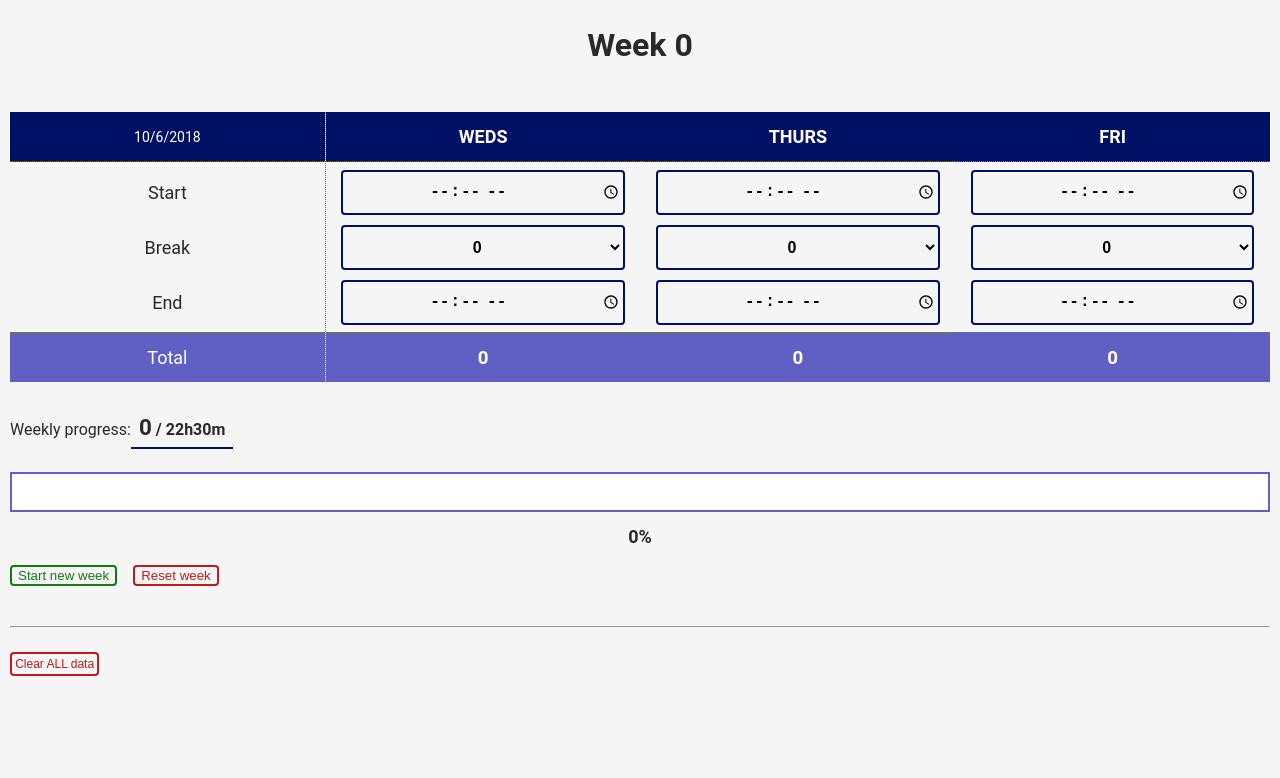
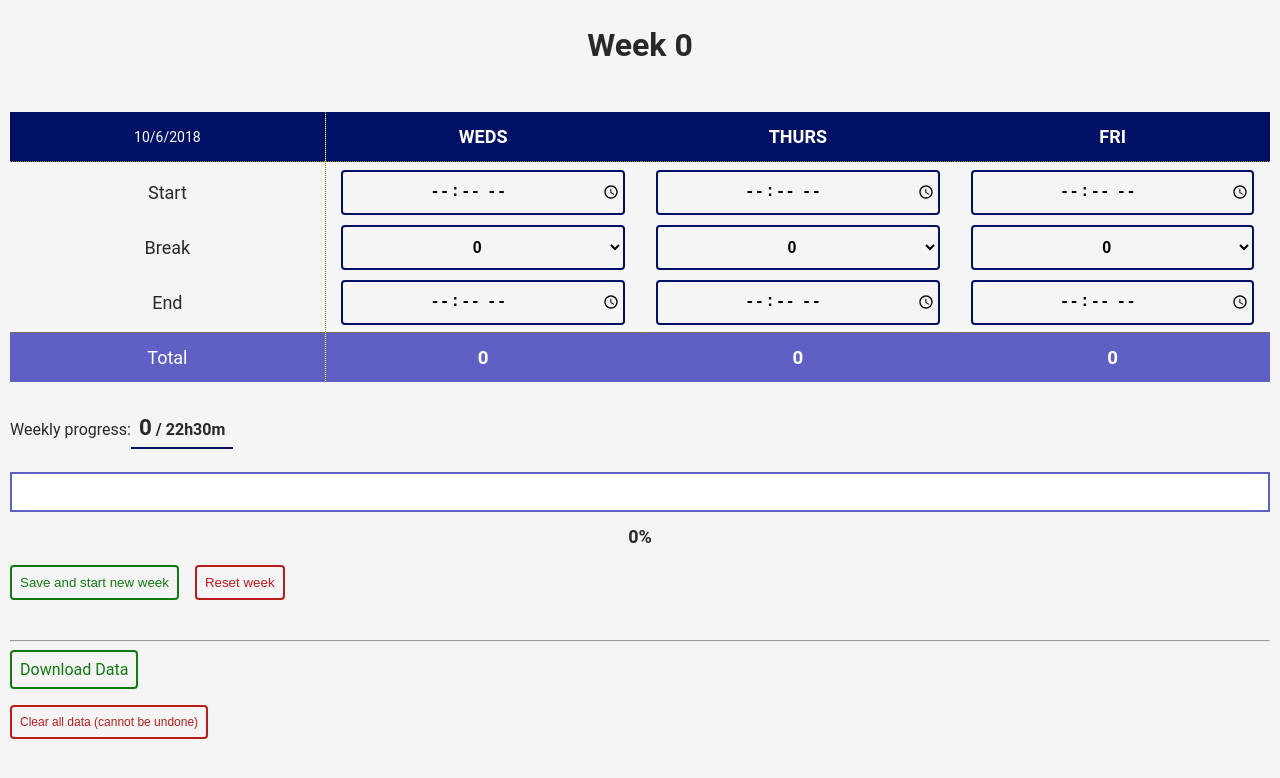
Before and after one commit to guywuy/sheaf-time-logger, a React (Create React App) app: page / in a window 1280 px wide. Shown: the top 778 px of the page. Built offline with nearby package versions, Linux system fonts and the light colour scheme.

Commit message:
Various, made old day times viewable

```diff
--- a/src/App.js
+++ b/src/App.js
@@ -232,7 +232,7 @@ class App extends Component {
       <div className="app">
         <header className="header">
           { hasPreviousWeek &&
-            <button id="button--view-previous" onClick={ this.viewPreviousWeek }>&lt;</button>
+            <button className="btn" id="button--view-previous" onClick={ this.viewPreviousWeek }>&lt;</button>
           }
           <div className="header__title">
             <h1>Week { this.state.displayWeek }</h1>
@@ -242,7 +242,7 @@ class App extends Component {
           </div>
 
           { !isCurrentWeek &&
-            <button id="button--view-current" onClick={ this.viewCurrentWeek }>Back to current week</button>
+            <button className="btn btn--primary" id="button--view-current" onClick={ this.viewCurrentWeek }>Back to current week</button>
           }
         </header>
 
@@ -298,21 +298,21 @@ class App extends Component {
 
           <Day
           whichDay='weds'
-          timeValue={this.state.time.weds}
+          timeValue={timeObject.weds}
           onChange={this.handleTimeChange}
           disabled={true}
           />
 
           <Day
           whichDay='thurs'
-          timeValue={this.state.time.thurs}
+          timeValue={timeObject.thurs}
           onChange={this.handleTimeChange}
           disabled={true}
           />
 
           <Day
           whichDay='fri'
-          timeValue={this.state.time.fri}
+          timeValue={timeObject.fri}
           onChange={this.handleTimeChange}
           disabled={true}
           />
@@ -342,8 +342,8 @@ class App extends Component {
             </progress>
             <p className="progress__bar-label">{ Math.round(this.state.weeklyTotalProgress * 100 / this.state.weeklyRequiredTotalMinutes) }%</p>
 
-            <button id="button--new-week" onClick={ this.startNewWeek }>Start new week</button>
-            <button id="button--reset" onClick={ this.resetWeek }>Reset week</button>
+            <button className="btn btn--primary" id="button--new-week" onClick={ this.startNewWeek }>Save and start new week</button>
+            <button className="btn btn--warning" id="button--reset" onClick={ this.resetWeek }>Reset week</button>
 
           </section>
         }
@@ -371,17 +371,29 @@ class App extends Component {
             <p className="progress__bar-label">{ Math.round(timeObject.weeklyTotalProgress * 100 / this.state.weeklyRequiredTotalMinutes) }%</p>
           </section>
         }
+
         <hr/>
+
+        <a
+          className="btn btn--primary" id="button--download"
+          href={`data:text/json;charset=utf-8,${encodeURIComponent(
+          JSON.stringify(this.state)
+          )}`}
+          download={`timesheet-${ new Date().toLocaleDateString() }.json`}
+        >
+          Download Data
+        </a>
+
         { !this.state.showDeleteConfirmation &&
-          <button id="button--delete-all"
-          onClick={this.showClearConfirmation}>Clear ALL data</button>
+          <button className="btn btn--warning" id="button--delete-all"
+          onClick={this.showClearConfirmation}>Clear all data (cannot be undone)</button>
         }
         { this.state.showDeleteConfirmation &&
         <div>
-          <button id="button--delete-all-cancel"
-          onClick={this.cancelClearAllData}>NO!</button>
-          <button id="button--delete-all-confirm"
-          onClick={this.confirmClearAllData}>REALLY?!?!</button>
+          <button className="btn btn--primary" id="button--delete-all-cancel"
+          onClick={this.cancelClearAllData}>Cancel</button>
+          <button className="btnbtn--warning" id="button--delete-all-confirm"
+          onClick={this.confirmClearAllData}>Yes, I'm sure</button>
         </div>
         }
       </div>
--- a/src/Day.js
+++ b/src/Day.js
@@ -15,6 +15,7 @@ export const Day = ({
         <h2>{ whichDay.toUpperCase() }</h2>
       </div>
 
+      {!disabled &&
       <div>
         <label htmlFor={`time-${ whichDay }-start`}>Start</label>
         <input
@@ -24,10 +25,16 @@ export const Day = ({
           data-period="start"
           value={(timeValue && timeValue.start) ? timeValue.start : ''}
           onChange={onChange}
-          disabled = { disabled }
           />
       </div>
+      }
+      {disabled &&
+      <div>
+        <h5>{(timeValue && timeValue.start) ? timeValue.start : '--'}</h5>
+      </div>
+      }
 
+      {!disabled &&
       <div>
         <label htmlFor={`time-${ whichDay }-break`}>Break</label>
         <select
@@ -36,18 +43,22 @@ export const Day = ({
           data-period="break"
           value={(timeValue && timeValue.break) ? timeValue.break : 0}
           onChange={onChange}
-          disabled = { disabled }
         >
           { breakTimeOptions.map((option, i) => {
             return (
               <option value={option} key={i}>{option}</option>
               )
           }) }
+        </select>
+      </div>
+      }
+      {disabled &&
+      <div>
+        <h5>{(timeValue && timeValue.break) ? timeValue.break : '--'}</h5>
+      </div>
+      }
 
-        </select>
-
-      </div>
-
+      {!disabled &&
       <div>
         <label htmlFor={`time-${ whichDay }-end`}>End</label>
         <input
@@ -57,9 +68,14 @@ export const Day = ({
           data-period="end"
           value={(timeValue && timeValue.end) ? timeValue.end : ''}
           onChange={onChange}
-          disabled = { disabled }
           />
       </div>
+      }
+      {disabled &&
+      <div>
+        <h5>{(timeValue && timeValue.end) ? timeValue.end : '--'}</h5>
+      </div>
+      }
 
       <h3 className="day__total">{ (timeValue && timeValue.total) ? utils.formatMinutesAsString(timeValue.total) : 0 }</h3>
     </div>
--- a/src/index.css
+++ b/src/index.css
@@ -96,12 +96,6 @@ input::-webkit-inner-spin-button {
   -webkit-appearance: none;
 }
 
-.day input:disabled,
-.day select:disabled {
-  border: 2px solid #9e9e9e;
-  background: rgba(245, 197, 136, 0.4);
-}
-
 .progress__label {
   display: none;
 }
@@ -144,70 +138,58 @@ input::-webkit-inner-spin-button {
   font-weight: bold;
 }
 
+.btn {
+  background: none;
+  border: 2px solid;
+  border-radius: 4px;
+  padding: 0.5rem;
+  text-decoration: none;
+  display: inline-block;
+}
+
+.btn--warning {
+  border-color: #bd1c1c;
+  color: #bd1c1c;
+}
+
+.btn--primary {
+  border-color: #137a13;
+  color: #137a13;
+}
+
 #button--new-week {
-  background: none;
-  border: 2px solid #137a13;
-  border-radius: 4px;
-  color: #137a13;
   margin-right: 1rem;
   margin-bottom: 2rem;
 }
 
 #button--reset {
-  background: none;
-  border: 2px solid #bd1c1c;
-  border-radius: 4px;
-  color: #bd1c1c;
   margin-bottom: 2rem;
 }
 
 #button--view-previous {
-  background: none;
   border: 2px solid #001064;
-  border-radius: 4px;
   color: #001064;
   font-size: 2rem;
-  padding: 0.5rem;
 }
 
 #button--view-current {
-  background: none;
-  border: 2px solid #137a13;
-  border-radius: 4px;
-  color: #137a13;
   font-size: 14px;
-  padding: 0.5rem;
   font-weight: bold;
   width: 80px
 }
 
 #button--delete-all {
-  background: none;
-  border: 2px solid #bd1c1c;
-  border-radius: 4px;
-  color: #bd1c1c;
   font-size: 12px;
-  padding: 0.2rem;
   margin-top: 1rem;
+  display: block;
 }
 
 #button--delete-all-confirm {
-  background: none;
-  border: 2px solid #bd1c1c;
-  border-radius: 4px;
-  color: #bd1c1c;
   font-size: 12px;
-  padding: 0.5rem;
   margin: 1rem 1rem 0 0;
 }
 
 #button--delete-all-cancel {
-  background: none;
-  border: 2px solid #137a13;
-  border-radius: 4px;
-  background: #137a13;
-  color: #fff;
   font-size: 14px;
-  padding: 0.5rem;
   margin: 1rem 1rem 0 0;
 }
```
Also changed, not shown: 1 other file (tests, documents, lock files or other folders).
